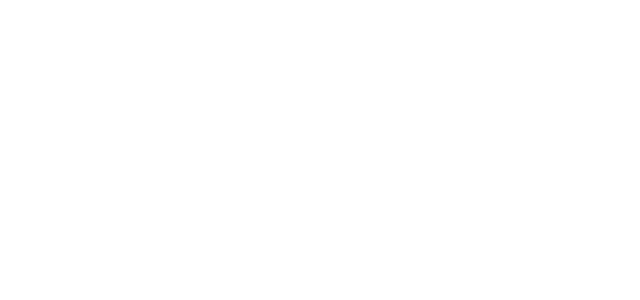
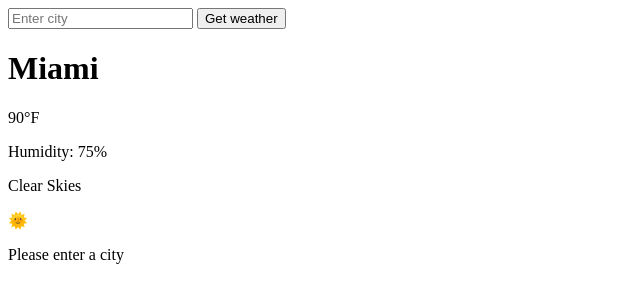
Before and after one commit to ErioedMilano/JavaScript-Basics, a website: page WeatherApp/weather.html in a window 1280 px wide. Shown: the whole page, without its empty margins (0-640 px from the left). Drawn offline with Linux system fonts and the light colour scheme.

Commit message:
Les 63 weather app html

```diff
--- a/WeatherApp/weather.html
+++ b/WeatherApp/weather.html
@@ -7,6 +7,22 @@
 </head>
 <body>
 
+    <form class="weatherForm" action="">
+        <input type="text" class="cityInput" placeholder="Enter city">
+        <button type="submit">Get weather</button>
+
+    </form>
+
+    <div class="card">
+        <h1 class="city"></h1>
+        <h1 class="cityDisplay">Miami</h1>
+        <p class="tempDisplay">90°F</p>
+        <p class="humidityDisplay">Humidity: 75%</p>
+        <p class="descDisplay">Clear Skies</p>
+        <p class="weatherEmoji">🌞</p>
+        <p class="errorDisplay">Please enter a city</p>
+    </div>
+
     <script src="weather.js"></script>
 </body>
 </html>
```
